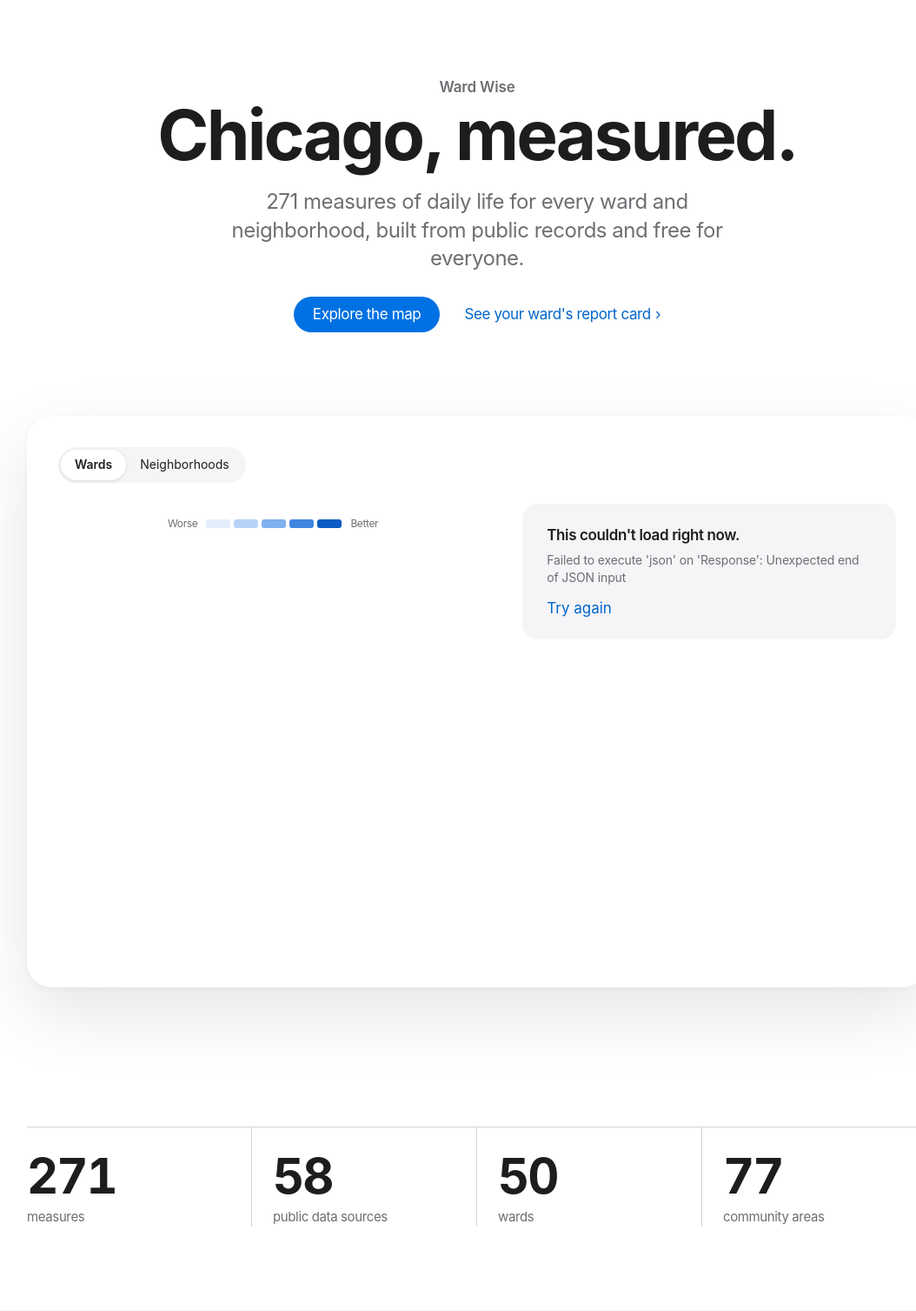
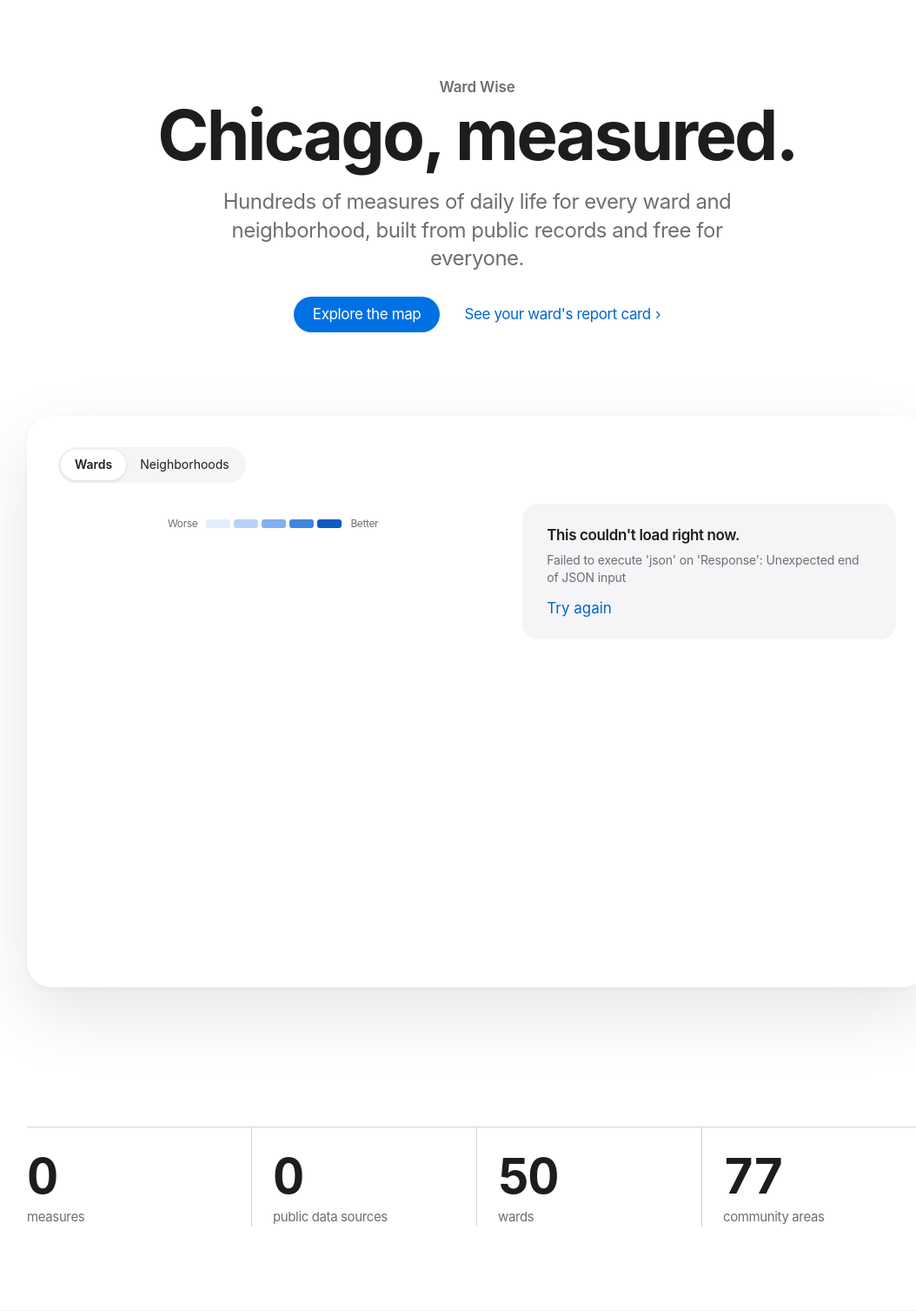
Before and after one commit to HarryBrisson/ward-wise-frontend, a Flask app: page / in a window 1280 px wide. Shown: the part 53-1560 px from the top of the page at 87% size, without its empty margins (91-1145 px from the left). Run offline with Flask 3, Linux system fonts and the light colour scheme; data that the repository does not hold is empty.

Commit message:
style(design): FINDING-016 — neutral count placeholders, mark API sample counts as examples
Co-Authored-By: Claude Opus 5.5 <noreply@anthropic.com>

```diff
--- a/static/frontdoor.js
+++ b/static/frontdoor.js
@@ -789,7 +789,7 @@
         if (counts[el.dataset.fdCount]) el.textContent = counts[el.dataset.fdCount];
       });
     } catch (_error) {
-      /* the numbers in the markup are the fallback */
+      /* the markup holds a neutral placeholder, never a stale number */
     }
   }
 
--- a/templates/api_docs.html
+++ b/templates/api_docs.html
@@ -69,7 +69,7 @@
     <section class="panel metrics-panel">
       <div class="panel-heading">
         <h2><code>GET /api/v1/metrics</code></h2>
-        <p>What each metric measures, where it comes from, and which years it covers.</p>
+        <p>What each metric measures, where it comes from, and which years it covers. The numbers in the sample responses on this page are examples, not the current totals.</p>
       </div>
       <pre class="api-code">{
   "metric_count": 137,
--- a/templates/home.html
+++ b/templates/home.html
@@ -20,7 +20,7 @@
         <p class="fd-eyebrow">Ward Wise</p>
         <h1 class="fd-display">Chicago, measured.</h1>
         <p class="fd-sub" style="margin-top: 20px">
-          <span data-fd-count="metrics">271</span> measures of daily life for every ward and
+          <span data-fd-count="metrics">Hundreds of</span> measures of daily life for every ward and
           neighborhood, built from public records and free for everyone.
         </p>
         <div class="fd-actions">
@@ -56,8 +56,8 @@
     <section class="fd-section">
       <div class="fd-wrap">
         <div class="fd-figures">
-          <div class="fd-figure"><strong data-fd-count="metrics">271</strong><span>measures</span></div>
-          <div class="fd-figure"><strong data-fd-count="sources">58</strong><span>public data sources</span></div>
+          <div class="fd-figure"><strong data-fd-count="metrics">–</strong><span>measures</span></div>
+          <div class="fd-figure"><strong data-fd-count="sources">–</strong><span>public data sources</span></div>
           <div class="fd-figure"><strong>50</strong><span>wards</span></div>
           <div class="fd-figure"><strong>77</strong><span>community areas</span></div>
         </div>
```
